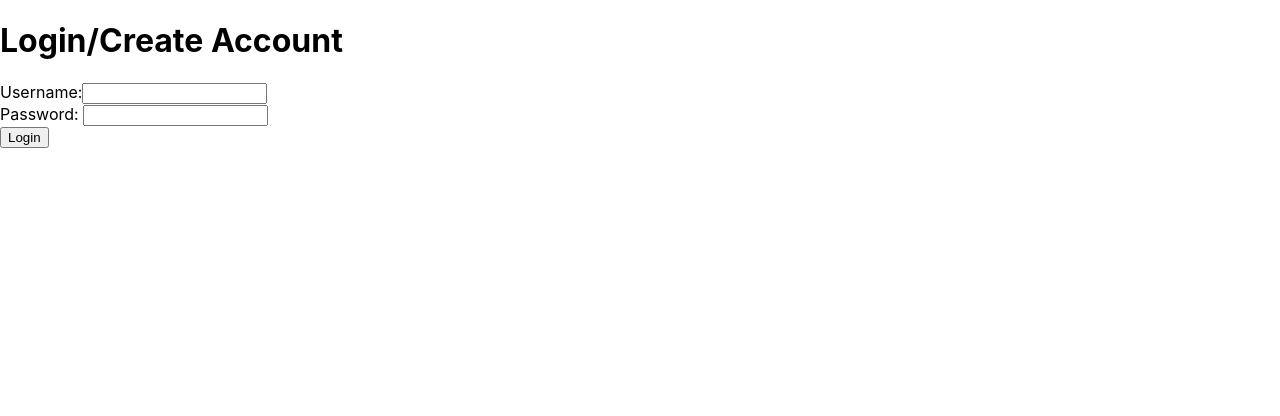
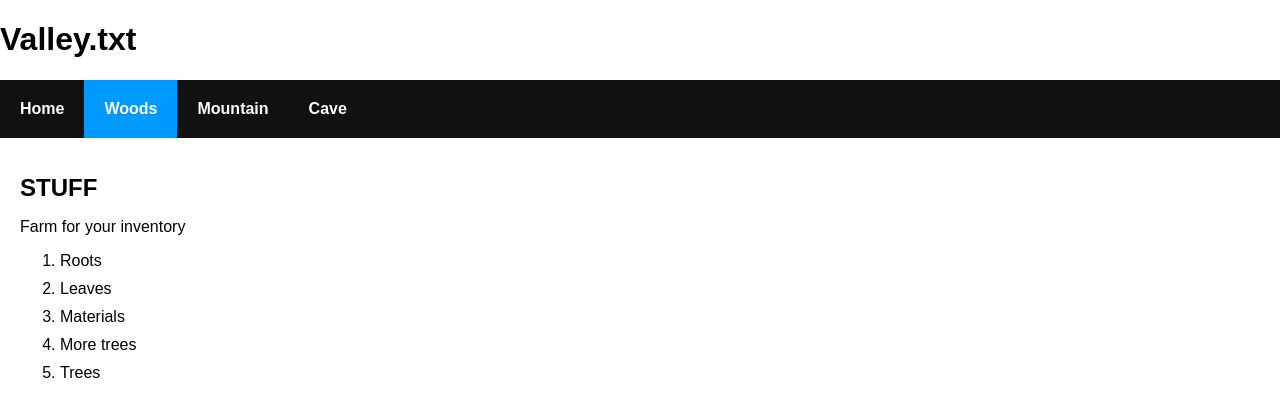
Before and after one commit to ianklawton/CS375-Final-Project, a React (Create React App) app: page /woods in a window 1280 px wide. Shown: the top 416 px of the page. Built offline with nearby package versions, Linux system fonts and the light colour scheme.

Commit message:
Ian - Added Spa for Main Page

```diff
--- a/package.json
+++ b/package.json
@@ -8,6 +8,7 @@
     "@testing-library/user-event": "^13.5.0",
     "react": "^17.0.2",
     "react-dom": "^17.0.2",
+    "react-router-dom": "^6.2.1",
     "react-scripts": "5.0.0",
     "web-vitals": "^2.1.4"
   },
--- /dev/null
+++ b/src/Cave.js
@@ -0,0 +1,16 @@
+import React, { Component } from "react";
+
+class Cave extends Component {
+  render() {
+    return (
+      <div>
+        <h2>GOT QUESTIONS?</h2>
+        <p>The easiest thing to do is post on
+        our <a href="http://forum.kirupa.com">forums</a>.
+        </p>
+      </div>
+    );
+  }
+}
+
+export default Cave;
--- /dev/null
+++ b/src/Home.js
@@ -0,0 +1,16 @@
+import React, { Component } from "react";
+
+class Home extends Component {
+  render() {
+    return (
+      <div>
+        <h2>HELLO</h2>
+        <p>This will be the home.</p>
+
+        <p>Welcome.</p>
+      </div>
+    );
+  }
+}
+
+export default Home;
--- /dev/null
+++ b/src/Main.js
@@ -0,0 +1,35 @@
+import React, { Component } from "react";
+import {Route, Routes, NavLink, BrowserRouter} from "react-router-dom";
+import Home from "./Home";
+import Woods from "./Woods";
+import Mountain from "./Mountain";
+import Cave from "./Cave";
+
+class Main extends Component {
+  render() {
+    return (
+      <BrowserRouter>
+      <div>
+          <h1>Valley.txt</h1>
+          <ul className="header">
+            <li><NavLink to ="/">Home</NavLink></li>
+            <li><NavLink to="/woods">Woods</NavLink></li>
+            <li><NavLink to="/mountain">Mountain</NavLink></li>
+	          <li><NavLink to="/cave">Cave</NavLink></li>
+          </ul>
+          <div className="content">
+          <Routes>
+	          <Route path="/" element={<Home/>}/>
+            <Route path="/woods" element={<Woods/>}/>
+            <Route path="/mountain" element={<Mountain/>}/>
+            <Route path="/cave" element={<Cave/>}/>
+          </Routes>
+          </div>
+        </div>
+        </BrowserRouter>
+
+    );
+  }
+}
+
+export default Main;
--- /dev/null
+++ b/src/Mountain.js
@@ -0,0 +1,16 @@
+import React, { Component } from "react";
+
+class Mountain extends Component {
+  render() {
+    return (
+      <div>
+        <h2>GOT QUESTIONS?</h2>
+        <p>The easiest thing to do is post on
+        our <a href="http://forum.kirupa.com">forums</a>.
+        </p>
+      </div>
+    );
+  }
+}
+
+export default Mountain;
--- /dev/null
+++ b/src/Woods.js
@@ -0,0 +1,21 @@
+import React, { Component } from "react";
+
+class Woods extends Component {
+  render() {
+    return (
+      <div>
+        <h2>STUFF</h2>
+        <p>Farm for your inventory</p>
+        <ol>
+          <li>Roots</li>
+          <li>Leaves</li>
+          <li>Materials</li>
+          <li>More trees</li>
+          <li>Trees</li>
+        </ol>
+      </div>
+    );
+  }
+}
+
+export default Woods;
--- a/src/index.css
+++ b/src/index.css
@@ -11,3 +11,37 @@ code {
   font-family: source-code-pro, Menlo, Monaco, Consolas, 'Courier New',
     monospace;
 }
+
+h1, h2, p, ul, li {
+  font-family: sans-serif;
+}
+ul.header li {
+  display: inline;
+  list-style-type: none;
+  margin: 0;
+}
+ul.header {
+  background-color: #111;
+  padding: 0;
+}
+ul.header li a {
+  color: #FFF;
+  font-weight: bold;
+  text-decoration: none;
+  padding: 20px;
+  display: inline-block;
+}
+.content {
+  background-color: #FFF;
+  padding: 20px;
+}
+.content h2 {
+  padding: 0;
+  margin: 0;
+}
+.content li {
+  margin-bottom: 10px;
+}
+.active {
+  background-color: #0099FF;
+}
--- a/src/index.js
+++ b/src/index.js
@@ -1,11 +1,11 @@
 import React from 'react';
 import ReactDOM from 'react-dom';
 import './index.css';
-import Login from './login';
+import Main from './Main';
 import reportWebVitals from './reportWebVitals';
 
 ReactDOM.render(
-  <Login/>,
+  <Main/>,
   document.getElementById("root")
 );
 
```
Also changed, not shown: 1 other file (tests, documents, lock files or other folders).
